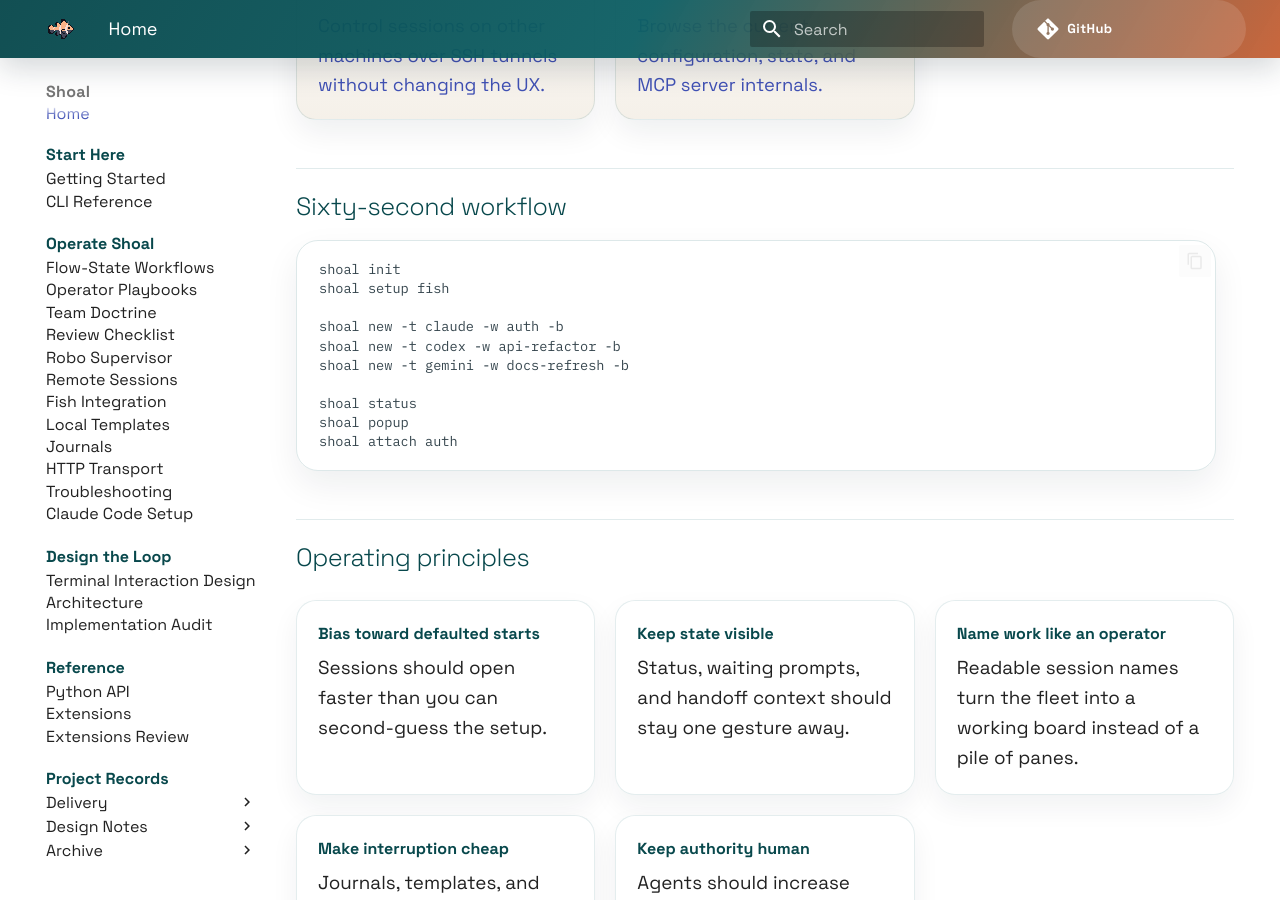
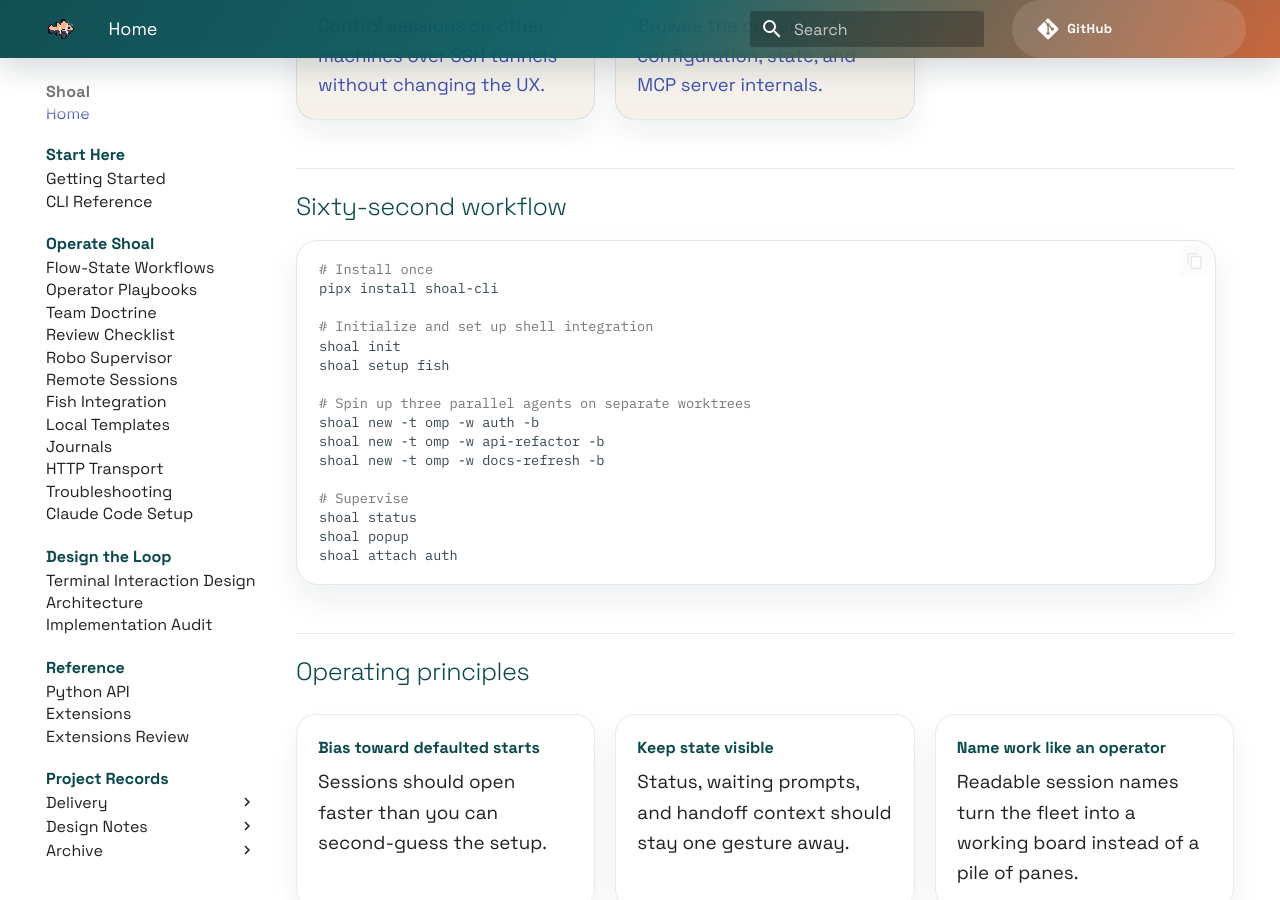
Before and after one commit to TheShoal/shoal-cli, an MkDocs documentation site: the page built from docs/index.md, in a window 1280 px wide and 900 px high, scrolled down 2982 px. Built offline with MkDocs 1.6.1 and Material for MkDocs 9.7.7, drawn with Linux system fonts in a browser that asks for light colours; comment, search, counter and statistics services are not loaded.

Commit message:
docs: refresh onboarding surface for PyPI era + send_keys_delay defaults
- docs/index.md: add `pipx install shoal-cli` as first line of the
  60-second workflow; use omp as the tool in the example (was claude/codex)
- docs/getting-started.md: fix step-grid install hint (was "uv tool install ."
  describing local path, not PyPI); remove duplicate fish entry from the
  optional prereqs list (fish is already in the main prereqs table)
- CONTRIBUTING.md: replace stale `uv pip install -e ".[dev]"` with
  `uv sync --extra dev --extra mcp` (the correct dev workflow)
- docs/TROUBLESHOOTING.md: `pip install neovim-remote` → `pipx install`
- examples/config/tools/*.toml: add `send_keys_delay = 0.05` to all six
  bundled tool profiles (omp, pi, claude, opencode, gemini, codex); TUI
  renderers can drop characters on rapid key delivery — 50ms pause between
  text send and Enter is sufficient to prevent it

````diff
--- a/docs/index.md
+++ b/docs/index.md
@@ -102,13 +102,19 @@
 ## Sixty-second workflow
 
 ```bash
+# Install once
+pipx install shoal-cli
+
+# Initialize and set up shell integration
 shoal init
 shoal setup fish
 
-shoal new -t claude -w auth -b
-shoal new -t codex -w api-refactor -b
-shoal new -t gemini -w docs-refresh -b
+# Spin up three parallel agents on separate worktrees
+shoal new -t omp -w auth -b
+shoal new -t omp -w api-refactor -b
+shoal new -t omp -w docs-refresh -b
 
+# Supervise
 shoal status
 shoal popup
 shoal attach auth
````
Also changed, not shown: CONTRIBUTING.md (+2 -2 lines), docs/TROUBLESHOOTING.md (+1 -1 lines), docs/getting-started.md (+2 -3 lines), 6 other files.
